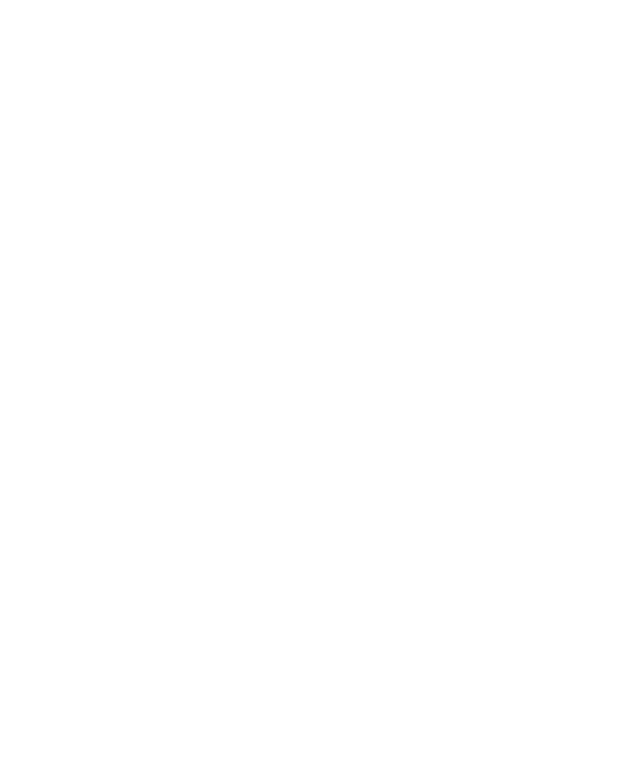
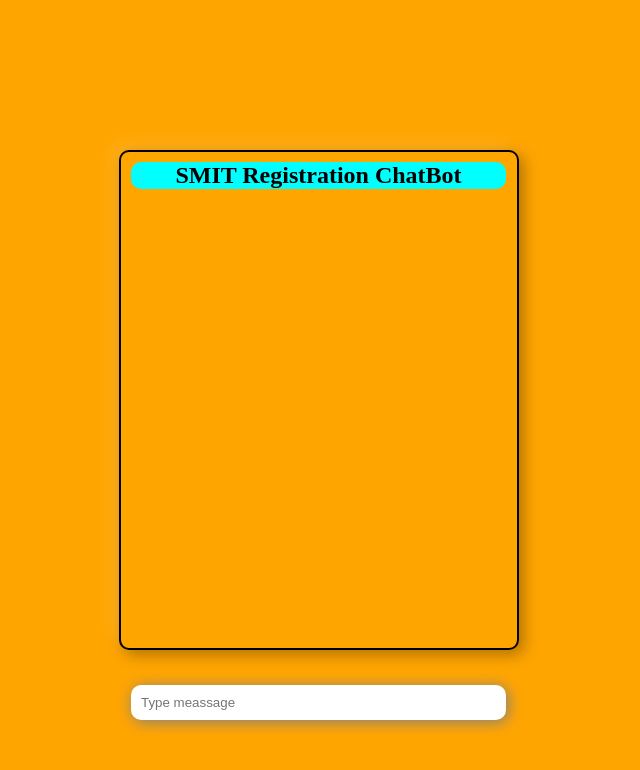
Before and after one commit to UmerF-exe/SMIT_ChatBot, a plain HTML site: page index.html in a window 1280 px wide. Shown: the whole page, without its empty margins (321-961 px from the left). Drawn offline with Linux system fonts and the light colour scheme.

Commit message:
basic completed

```diff
--- a/app.js
+++ b/app.js
@@ -0,0 +1,14 @@
+
+var display = document.getElementById("display");
+function message(){
+    if(event.keyCode == 13){
+        var inputMessage = event.target.value;
+        display.innerHTML += "<li>" + inputMessage + "</li>"
+        if(['hi', 'hello', 'hey'].indexOf(inputMessage) !== -1){
+            setTimeout(function(){
+                display.innerHTML += "<li>Hello</li>";
+            }, 2000);
+        }
+        event.target.value = "";
+    }
+}
--- a/index.html
+++ b/index.html
@@ -7,6 +7,19 @@
     <link rel="stylesheet" href="style.css">
 </head>
 <body>
+    <div class="container">
+        <div class="chatBot">
+            <div class="chatBot_Title">
+                <h2>SMIT Registration ChatBot</h2>
+            </div>
+            <div class="dispalyChat">
+                <ul id="display"></ul>
+            </div>
+            <div class="inputMessage">
+                <input type="text" id="input" onkeypress="message()" placeholder="Type meassage">
+            </div>
+        </div>
+    </div>
     <script src="app.js"></script>
 </body>
 </html>
--- a/style.css
+++ b/style.css
@@ -0,0 +1,61 @@
+*{
+    margin: 0;
+    padding: 0;
+    box-sizing: border-box;
+}
+.container{
+    width: 100%;
+    height: 100vh;
+    display: flex;
+    flex-direction: column;
+    justify-content: center;
+    align-items: center;
+    background-color: orange;
+}
+.chatBot{
+    width: 400px;
+    height: 500px;
+    padding: 10px;
+    border: 2px solid black;
+    border-radius: 10px;
+    box-sizing: border-box;
+    box-shadow: -8px -8px 15px rgba(255, 255, 255, 0.1), 5px 5px 15px rgba(0, 0, 0, 0.3)
+}
+.chatBot_Title{
+    width: 375px;
+    height: auto;
+    text-align: center;
+    background-color: aqua;
+    position: fixed;
+    box-sizing: border-box;
+    border-radius: 10px;
+}
+.dispalyChat{
+    width: 100%;
+    height: auto;
+    margin-top: 10%;
+    background-color: aquamarine;
+}
+.dispalyChat>ul{
+    margin-left: 20px;
+    overflow: scroll;
+    scroll-behavior: unset;
+}
+.dispalyChat>ul>li{
+    list-style: none;
+}
+.inputMessage{
+    width: 375px;
+    height: auto;
+    position: fixed;
+    bottom: 10%;
+}
+.inputMessage>input{
+    width: 100%;
+    height: 35px;
+    border: 0;
+    outline: 0;
+    padding: 10px;
+    border-radius: 10px;
+    box-shadow: 2px 2px 15px gray;
+}
```
